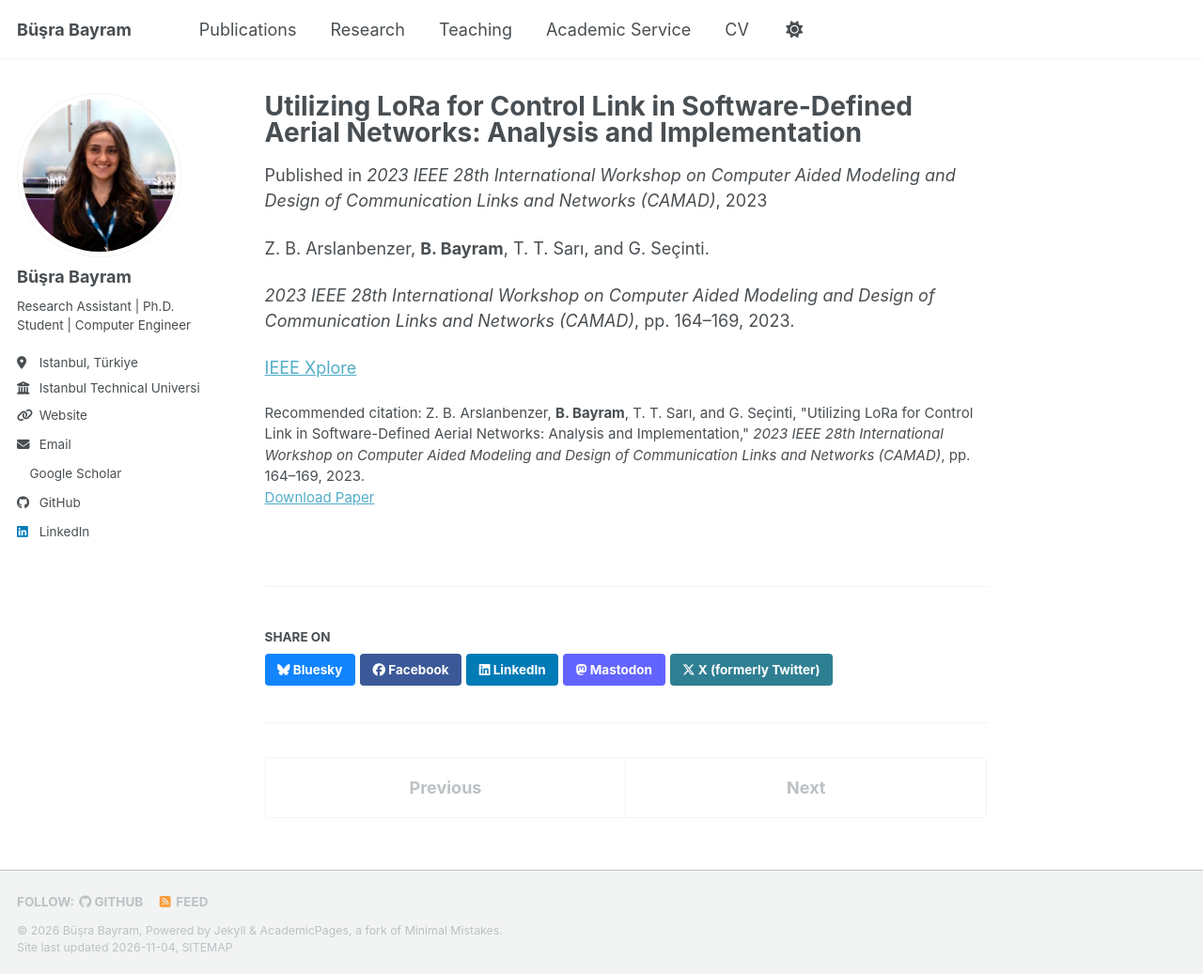
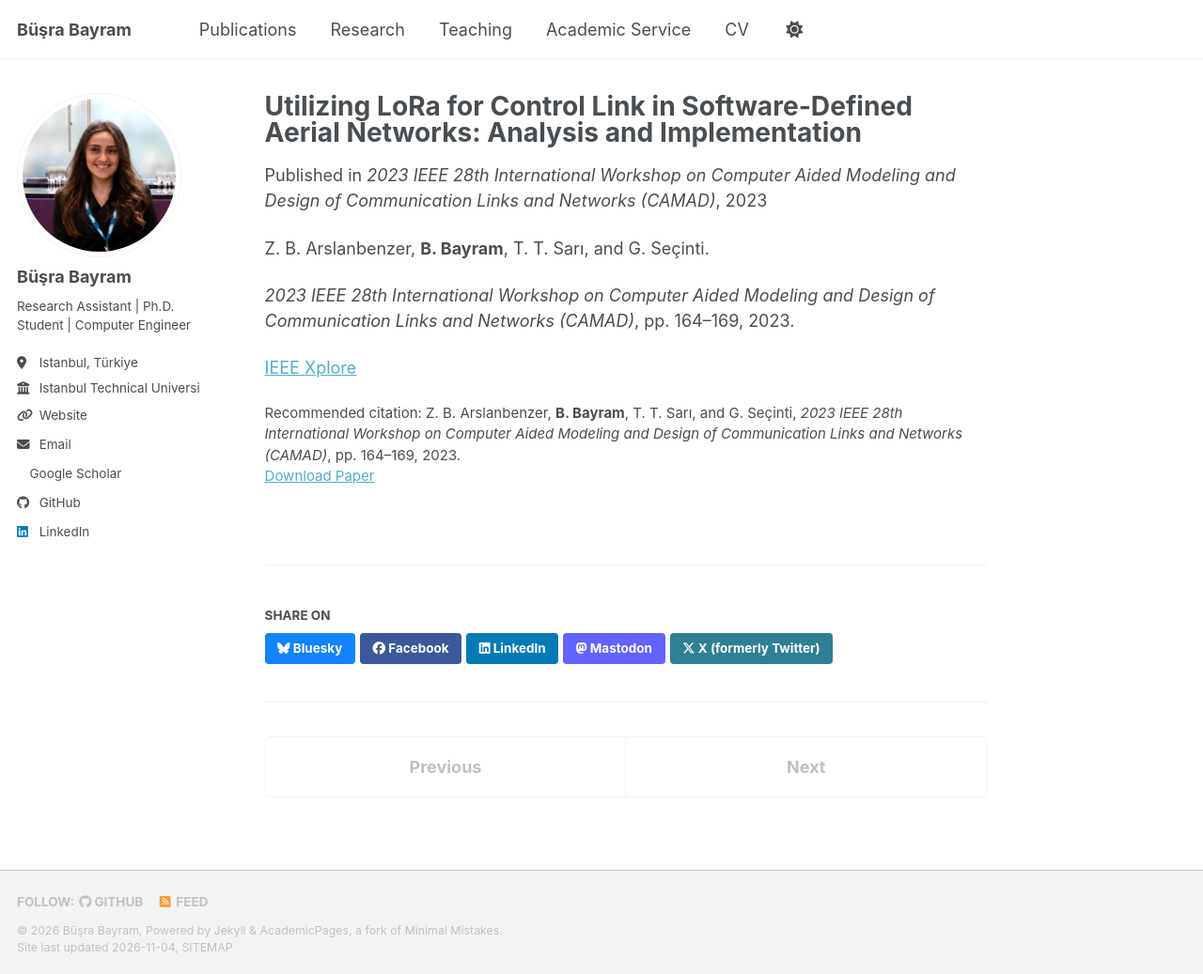
Before and after one commit to busrabyrm/busrabayram, a Jekyll site: the page built from _publications/2023-01-01-lora-control-link.md, in a window 1280 px wide and 1037 px high. Shown: the whole window at 94% size. Built offline with Jekyll 4.4.1, drawn with Linux system fonts in a browser that asks for light colours; a style sheet for code colours, icons or effects is not loaded.

Commit message:
Update 2023-01-01-lora-control-link.md

```diff
--- a/_publications/2023-01-01-lora-control-link.md
+++ b/_publications/2023-01-01-lora-control-link.md
@@ -6,7 +6,7 @@ permalink: /publication/2023-01-01-lora-control-link
 date: 2023-11-06
 venue: "2023 IEEE 28th International Workshop on Computer Aided Modeling and Design of Communication Links and Networks (CAMAD)"
 paperurl: "https://ieeexplore.ieee.org/abstract/document/10478390/"
-citation: "Z. B. Arslanbenzer, <strong>B. Bayram</strong>, T. T. Sarı, and G. Seçinti, &quot;Utilizing LoRa for Control Link in Software-Defined Aerial Networks: Analysis and Implementation,&quot; <i>2023 IEEE 28th International Workshop on Computer Aided Modeling and Design of Communication Links and Networks (CAMAD)</i>, pp. 164–169, 2023."
+citation: "Z. B. Arslanbenzer, <strong>B. Bayram</strong>, T. T. Sarı, and G. Seçinti, <i>2023 IEEE 28th International Workshop on Computer Aided Modeling and Design of Communication Links and Networks (CAMAD)</i>, pp. 164–169, 2023."
 ---
 
 Z. B. Arslanbenzer, **B. Bayram**, T. T. Sarı, and G. Seçinti.
```
